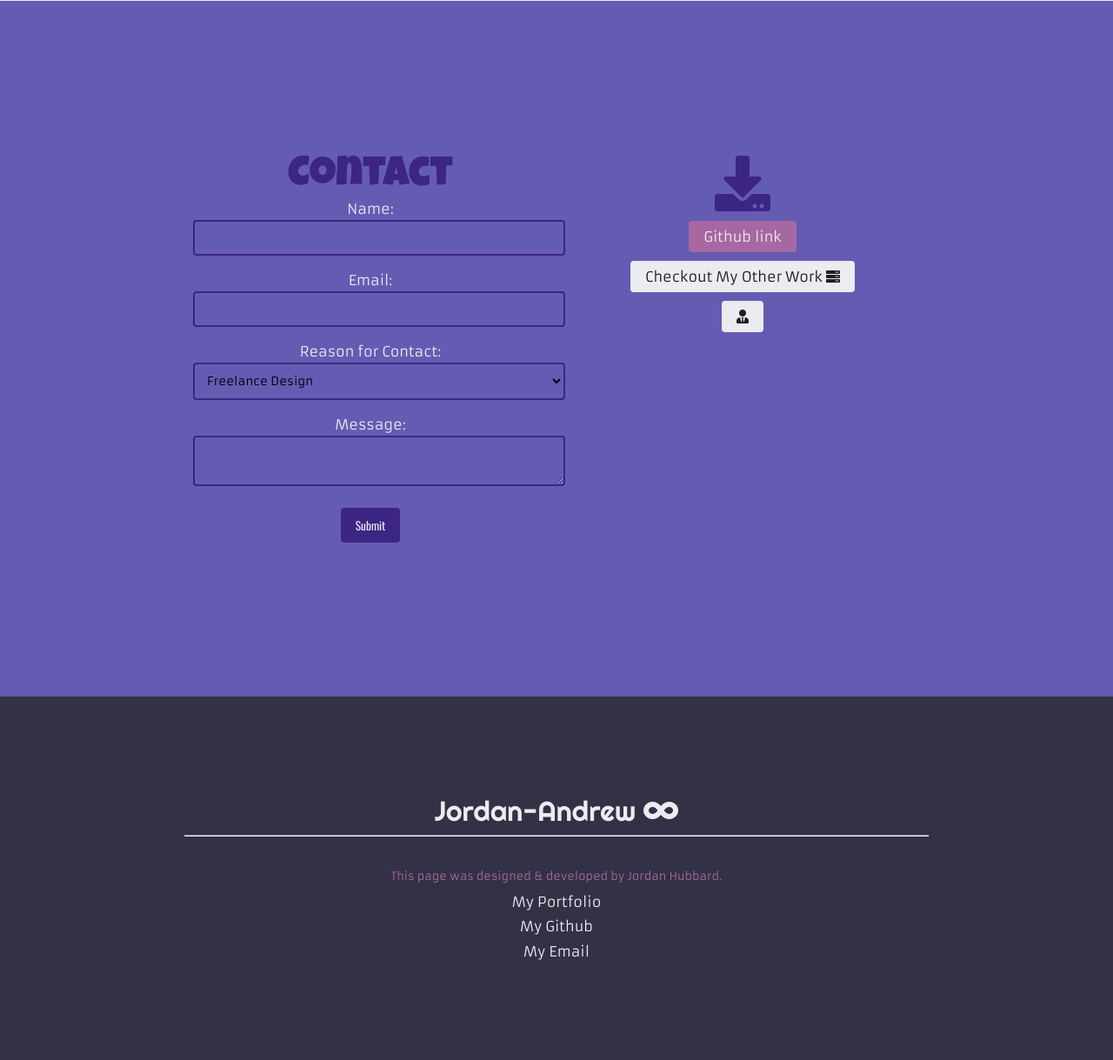
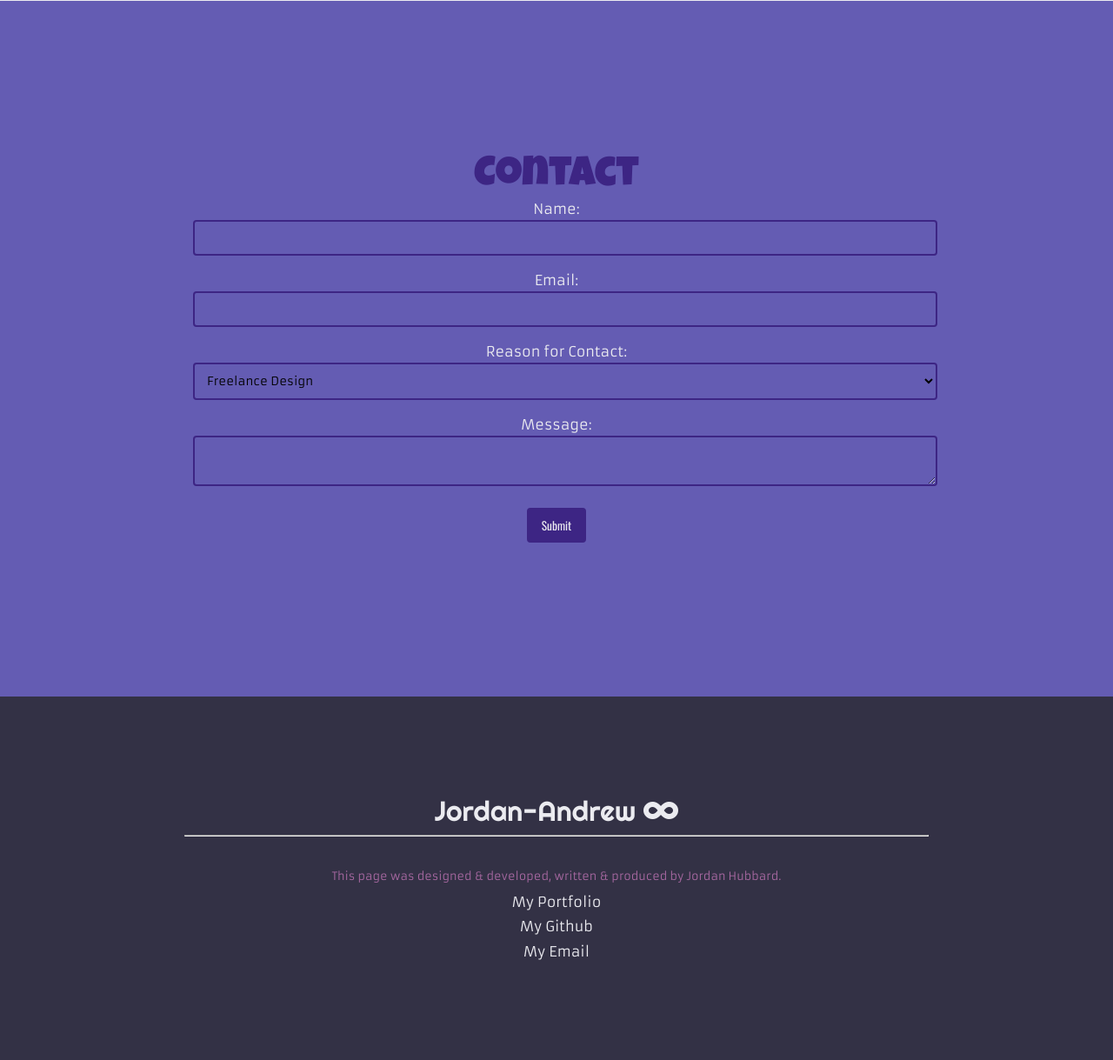
Before and after one commit to thejhubbs/splat, a PHP site: page /portfolio.html in a window 1280 px wide. Shown: the part 3293-4512 px from the top of the page at 87% size. Run offline with PHP 8.4, Linux system fonts and the light colour scheme; some libraries are stand-ins or nearby versions.

Commit message:
completed mobile menu collapse and some responsiveness

```diff
--- a/index.html
+++ b/index.html
@@ -29,7 +29,7 @@
 <body>
   <nav id="top-nav">
     <div class="logo-and-name">
-      <h3><span class="fas fa-tint"></span> Splat</h3>
+      <h2 id="menu-main"><span class="fas fa-tint"></span></h2><h3>Splat</h3>
     </div>
 
     <ul>
--- a/js/splat.js
+++ b/js/splat.js
@@ -3,6 +3,13 @@
 $('document').ready(function () {
     scrollLinks();
     neatImageOverlay();
+
+    var menuButton = document.getElementById('menu-button');
+    menuButton.addEventListener('click', (e)=> {
+        $('#menu-list').slideToggle();
+    });
+
+
 
 });
 
--- a/less/objects.less
+++ b/less/objects.less
@@ -9,8 +9,8 @@ Collapseable for mobile.
 */
 #top-nav {
 	.inline-flex;
-	//Fix menu bar to top if >= tablet
-	@media @tablet {position: fixed;}
+	position: fixed;
+	top:0;
     width: 100%;
 	background-image: linear-gradient(lighten(@nav-bg-color, 15%), darken(@nav-bg-color, 5%), @nav-bg-color, lighten(@nav-bg-color, 5%) );
 	border-bottom: 2px outset @dark-color;
@@ -20,14 +20,27 @@ Collapseable for mobile.
 
 	.logo-and-name {
 		.inline-flex;
+		padding: 0 10px;
+		@media @mobile { text-align:right;width:100%;}
+
 		span {
 			height: 36px;
 			margin: 0 5px 0 15px;
 		}
+		h2 {
+			display:none;
+			@media @mobile {
+				width:100%; margin:0;
+				display:inline-block;
+			}
+		}
 		h3 {
+			display:inline-block;
 			font-family: @unique-text-font;
 			color: @nav-title-color;
+			@media @mobile { display:none; }
 		}
+
 	}
 
 	ul{
@@ -35,10 +48,11 @@ Collapseable for mobile.
 		text-align: center;
 		//change to inline flex if >= tablet
 		@media @tablet {.inline-flex;}
+		@media @mobile {position: absolute; top:50px; right:0; display:none;}
 		li {
 			width:100%;
 			//only make 100px if >= tablet
-			@media @tablet{width: auto;}
+			@media @tablet { width: auto;}
 			a {
 				display: block;
 				padding: 20px;
@@ -53,6 +67,21 @@ Collapseable for mobile.
 #top-nav.top-nav-transparent {
 	background:none;
 	border-color:transparent;
+	h3, h2 {
+		text-shadow:
+		-1px -1px 0 @main-color,
+		1px -1px 0 @main-color,
+		-1px 1px 0 @main-color,
+		1px 1px 0 @dark-color;
+	}
+	a {@media @mobile {background-color:@transparent-dark-color;
+		text-shadow:
+		-1px -1px 0 @main-color,
+		1px -1px 0 @main-color,
+		-1px 1px 0 @main-color,
+		1px 1px 0 @dark-color;
+	}
+}
 }
 
 //Main Screen
@@ -62,7 +91,8 @@ Collapseable for mobile.
 //Set bg img easily in styles.less
 .main-screen {
 	.abs-center-flex;
-	height: 100vh;
+	@media @tablet {height:100%;}
+	min-height: 100vh;
 	background: @main-bg-img-link;
 	background-size: cover;
 	border-bottom: 4px solid @light-dark-color;
@@ -85,9 +115,13 @@ Collapseable for mobile.
 		text-align:left;
 		justify-content: flex-start;
 		align-items:flex-end;
-		padding:0 0 45px 25px;
+		& > div { padding:25px 25px 45px; }
+		@media @mobile {
+			padding: 10px;text-align:center;
+		}
 	}
-	.title-hr {margin:24px 0;}
+	.title-hr {margin:24px 0;
+		@media @mobile {margin:24px auto;} }
 	h1 { font-size: 4rem; }
 	h4, h5 {margin-top:10px;}
 	a{}
--- a/portfolio.html
+++ b/portfolio.html
@@ -28,16 +28,18 @@
 
 <body>
   <nav id="top-nav" class="top-nav-transparent">
+
     <div class="logo-and-name">
-      <h3><span class="fas fa-infinity"></span> J.A.H.</h3>
+      <h2><span id="menu-button" class="fas fa-infinity"></span></h2><h3><span class="fas fa-infinity"></span> J.A.H.</h3>
     </div>
 
-    <ul>
+    <ul id='menu-list'>
       <li><a class="scroll" href="#top">Top</a></li>
       <li><a class="scroll" href="#skills">Skills</a></li>
       <li><a class="scroll" href="#portfolio">Portfolio</a></li>
       <li><a class="scroll" href="#contact">Contact</a></li>
     </ul>
+
   </nav>
 
   <header id="top" class="main-screen main-screen-layout-2">
@@ -79,7 +81,7 @@
     <section id="skills" class="page-section triple-intro">
       <div class="container">
         <h5>All-In-One Technology Solutions For Your Needs</h5>
-        <h2>Freelance & Remote Project Development</h2>
+        <h2>Freelance & Remote Project Team Member</h2>
         <hr />
         <div class="row">
           <div class="box-12-mobile box-tablet-6 box-desktop-4">
@@ -125,7 +127,7 @@
       </div>
     </section>
 
-    <div id="portfolio" class="page-section">
+    <div id="portfolio" class="page-section gallery">
       <div class="container">
         <div class="row">
           <div class="box-12">
@@ -201,7 +203,7 @@
     <div id="contact" class="page-section">
       <div class="container">
         <div class="row">
-          <div class="box-12 box-desktop-6">
+          <div class="box-12">
             <h2>Contact</h2>
             <form>
               Name: <input type="text" name="name">
@@ -220,14 +222,6 @@
 
             </form>
           </div>
-          <div class="box-12 box-desktop-6">
-            <h1><span class="fas fa-download"></span></h1>
-            <a href="#" class="secondary-button">Github link</a><br />
-            <a href="#" class="default-button">Checkout My Other Work <span class="fas fa-server"></span></a><br />
-            <a href="#" class="default-button"> <span class="fas fa-user-tie"></span></a>
-
-
-          </div>
 
         </div>
 
@@ -240,7 +234,7 @@
     <div class="container">
       <h3>Jordan-Andrew <span class="fas fa-infinity"></span></h3>
       <hr />
-      <h6>This page was designed & developed by Jordan Hubbard.</h6>
+      <h6>This page was designed & developed, written & produced by Jordan Hubbard.</h6>
       <ul>
         <li>My Portfolio</li>
         <li>My Github</li>
```
Also changed, not shown: css/index.css (+63 -7 lines), README.md.
